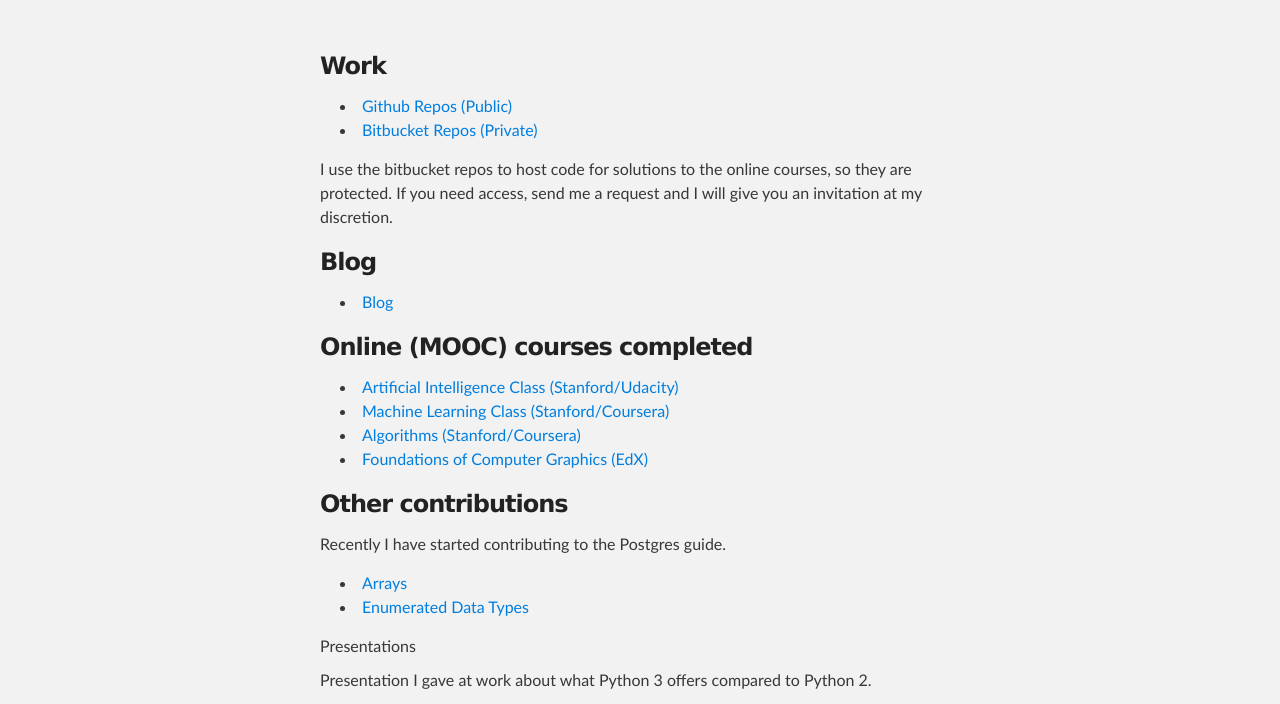
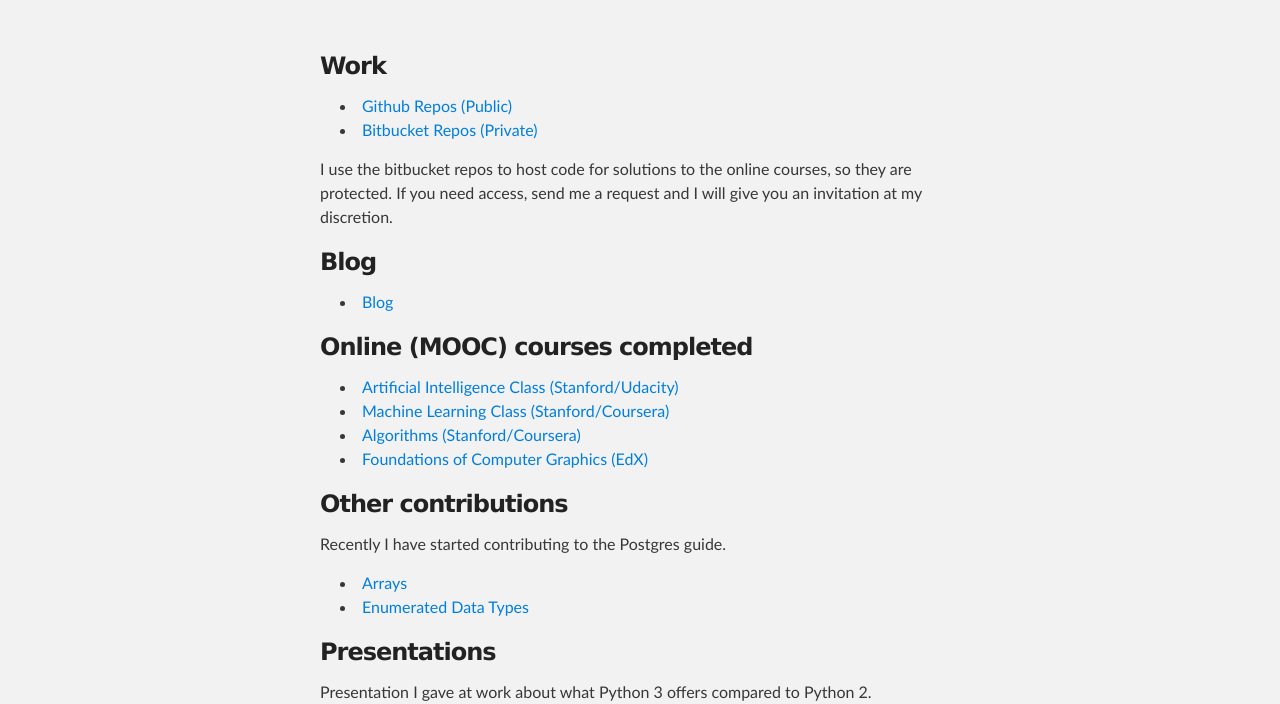
Before and after one commit to cgopalan/cgopalan.github.io, a plain HTML site: page index.html in a window 1280 px wide. Shown: the part 212-916 px from the top of the page. Drawn offline with Linux system fonts and the light colour scheme.

Commit message:
Forgot h3 header

```diff
--- a/index.html
+++ b/index.html
@@ -56,7 +56,7 @@
 <ul>
 <li><a href="http://postgresguide.com/sexy/arrays.html">Arrays</a></li>
 <li><a href="http://www.postgresguide.com/sexy/enums.html">Enumerated Data Types</a></li>
-</ul>
+</ul><h3>
 
 <a name="presentations" class="anchor" href="#presentations"><span class="octicon octicon-link"></span></a>Presentations</h3>
 
```
